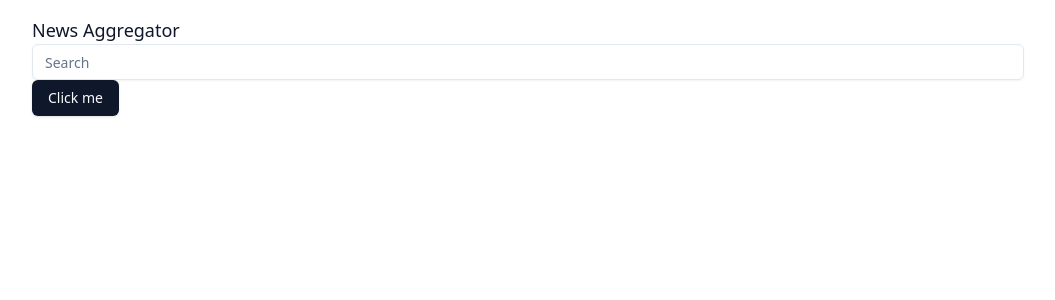
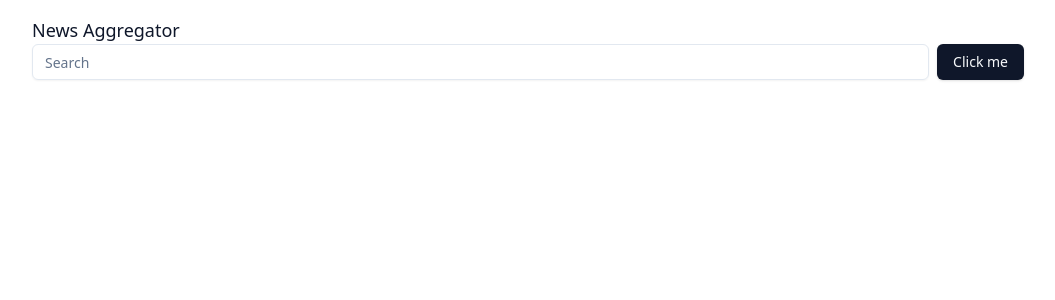
Before and after one commit to nadun-malinda/news-aggregator, a React (Create React App) app: page / in a window 1280 px wide. Shown: the top 300 px of the page, without its empty margins (112-1167 px from the left). Built offline with nearby package versions, Linux system fonts and the light colour scheme.

Commit message:
add: redux toolkit

```diff
--- a/package.json
+++ b/package.json
@@ -4,6 +4,7 @@
   "private": true,
   "dependencies": {
     "@radix-ui/react-slot": "^1.1.1",
+    "@reduxjs/toolkit": "^2.5.0",
     "@testing-library/jest-dom": "^5.14.1",
     "@testing-library/react": "^13.0.0",
     "@testing-library/user-event": "^13.2.1",
@@ -11,6 +12,7 @@
     "clsx": "^2.1.1",
     "lucide-react": "^0.469.0",
     "react": "^19.0.0",
+    "react-dedux": "^0.4.0-beta.4",
     "react-dom": "^19.0.0",
     "react-scripts": "5.0.1",
     "tailwind-merge": "^2.6.0",
--- a/src/App.tsx
+++ b/src/App.tsx
@@ -6,8 +6,10 @@ function App() {
   return (
     <div className="max-w-screen-lg mx-auto p-4">
       <p className="text-lg">News Aggregator</p>
-      <Input type="text" placeholder="Search" />
-      <Button>Click me</Button>
+      <div className="flex gap-2">
+        <Input type="text" placeholder="Search" />
+        <Button>Click me</Button>
+      </div>
     </div>
   );
 }
```
Also changed, not shown: 1 other file (tests, documents, lock files or other folders).
